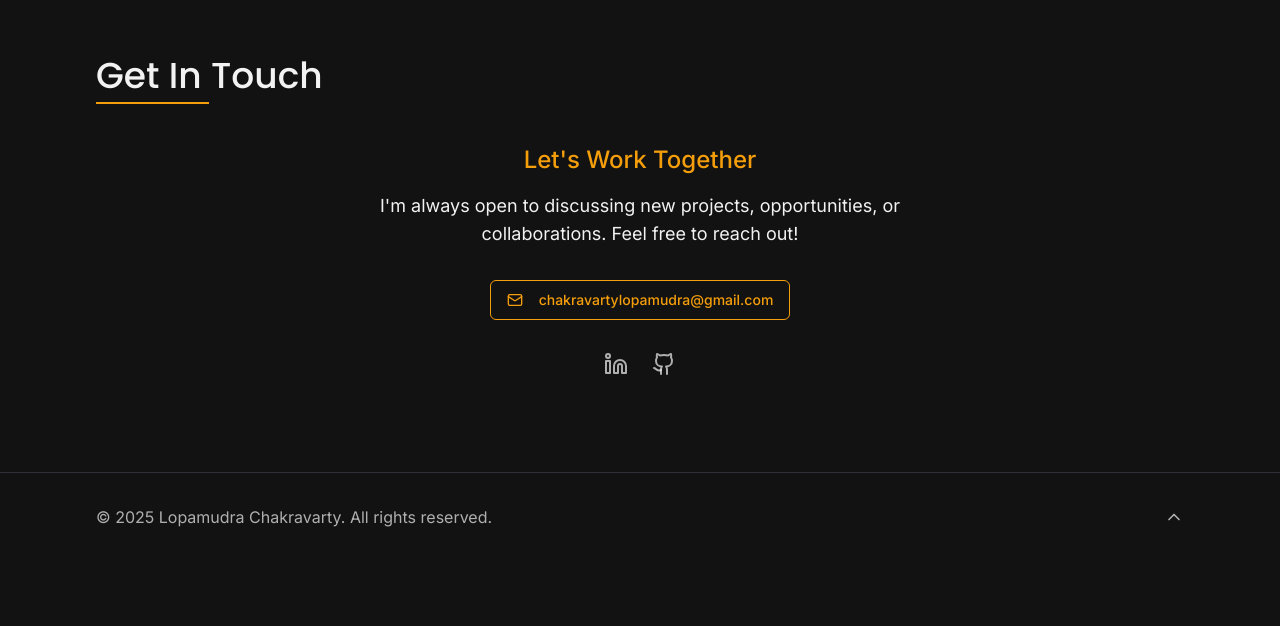
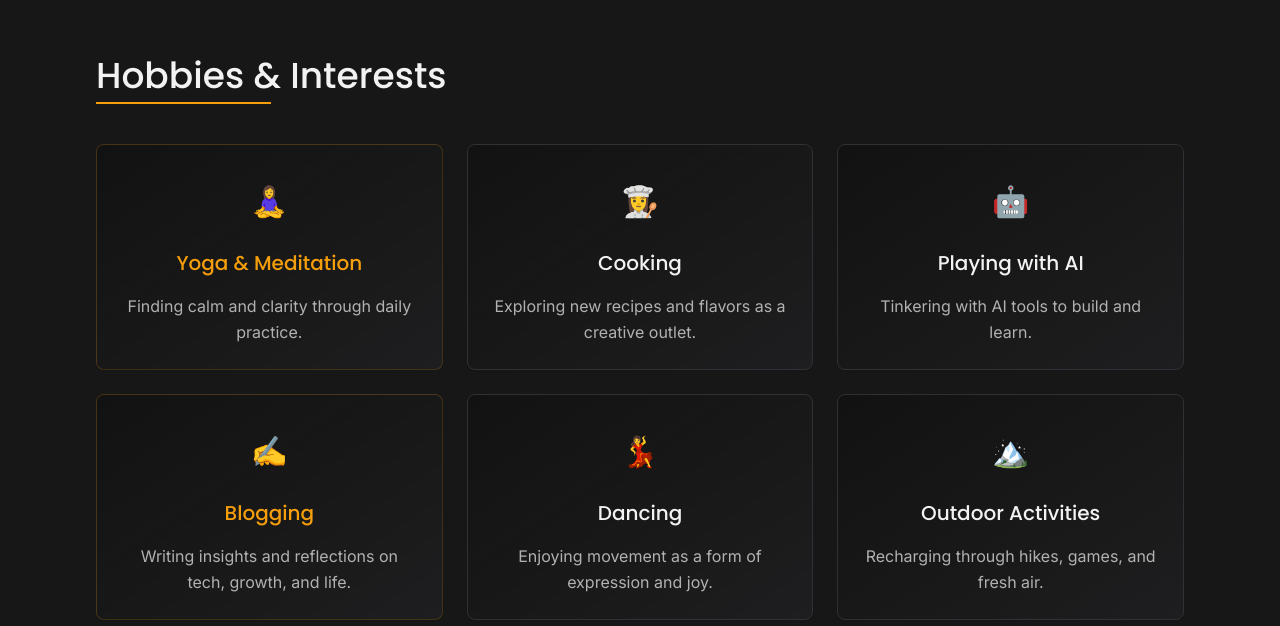
Before and after one commit to chaklopa/LopamudraChakravarty_Webpage, a React (Vite) app: page / in a window 1280 px wide. Shown: the part 5914-6540 px from the top of the page. Before the commit the page ends 6475 px from the top, so only its background shows below. Built offline with nearby package versions, Linux system fonts and the light colour scheme.

Commit message:
feat: Add Hobbies section
- Implemented the Hobbies section with a grid layout of cards.
- Each card includes an emoji, title, and description.
- Updated the About section's education details.
- Incorporated the new section into the home page.

```diff
--- /dev/null
+++ b/src/components/Hobbies.tsx
@@ -0,0 +1,87 @@
+
+import React from 'react';
+import { Card, CardContent } from "@/components/ui/card";
+
+interface HobbyCardProps {
+  emoji: string;
+  title: string;
+  description: string;
+  colorClass: string;
+}
+
+const HobbyCard = ({ emoji, title, description, colorClass }: HobbyCardProps) => {
+  return (
+    <Card className={`border-${colorClass}/20 hover:border-${colorClass}/30 transition-all duration-300 hover:shadow-lg hover:-translate-y-1 bg-gradient-to-br from-background to-secondary/50`}>
+      <CardContent className="p-6 text-center space-y-4">
+        <div className={`mx-auto w-16 h-16 rounded-full bg-${colorClass}/20 flex items-center justify-center`}>
+          <span className="text-3xl">{emoji}</span>
+        </div>
+        <h3 className={`text-xl font-medium text-${colorClass}`}>{title}</h3>
+        <p className="text-foreground/70 leading-relaxed">{description}</p>
+      </CardContent>
+    </Card>
+  );
+};
+
+const Hobbies = () => {
+  const hobbies = [
+    {
+      emoji: "🧘‍♀️",
+      title: "Yoga & Meditation",
+      description: "Finding calm and clarity through daily practice.",
+      colorClass: "amber-500"
+    },
+    {
+      emoji: "👩‍🍳",
+      title: "Cooking",
+      description: "Exploring new recipes and flavors as a creative outlet.",
+      colorClass: "cyan-500"
+    },
+    {
+      emoji: "🤖",
+      title: "Playing with AI",
+      description: "Tinkering with AI tools to build and learn.",
+      colorClass: "purple-500"
+    },
+    {
+      emoji: "✍️",
+      title: "Blogging",
+      description: "Writing insights and reflections on tech, growth, and life.",
+      colorClass: "amber-500"
+    },
+    {
+      emoji: "💃",
+      title: "Dancing",
+      description: "Enjoying movement as a form of expression and joy.",
+      colorClass: "cyan-500"
+    },
+    {
+      emoji: "🏔️",
+      title: "Outdoor Activities",
+      description: "Recharging through hikes, games, and fresh air.",
+      colorClass: "purple-500"
+    }
+  ];
+
+  return (
+    <section id="hobbies" className="section bg-secondary/30">
+      <div className="container-custom">
+        <h2 className="section-title">Hobbies & Interests</h2>
+
+        <div className="grid md:grid-cols-2 lg:grid-cols-3 gap-6">
+          {hobbies.map((hobby, index) => (
+            <HobbyCard
+              key={index}
+              emoji={hobby.emoji}
+              title={hobby.title}
+              description={hobby.description}
+              colorClass={hobby.colorClass}
+            />
+          ))}
+        </div>
+      </div>
+    </section>
+  );
+};
+
+export default Hobbies;
--- a/src/pages/Index.tsx
+++ b/src/pages/Index.tsx
@@ -7,6 +7,7 @@ import Education from '../components/Education';
 import Experience from '../components/Experience';
 import Skills from '../components/Skills';
 import Projects from '../components/Projects';
+import Hobbies from '../components/Hobbies';
 import Contact from '../components/Contact';
 import Footer from '../components/Footer';
 
@@ -52,6 +53,7 @@ const Index = () => {
       <Experience />
       <Skills />
       <Projects />
+      <Hobbies />
       <Contact />
       <Footer />
     </div>
```
